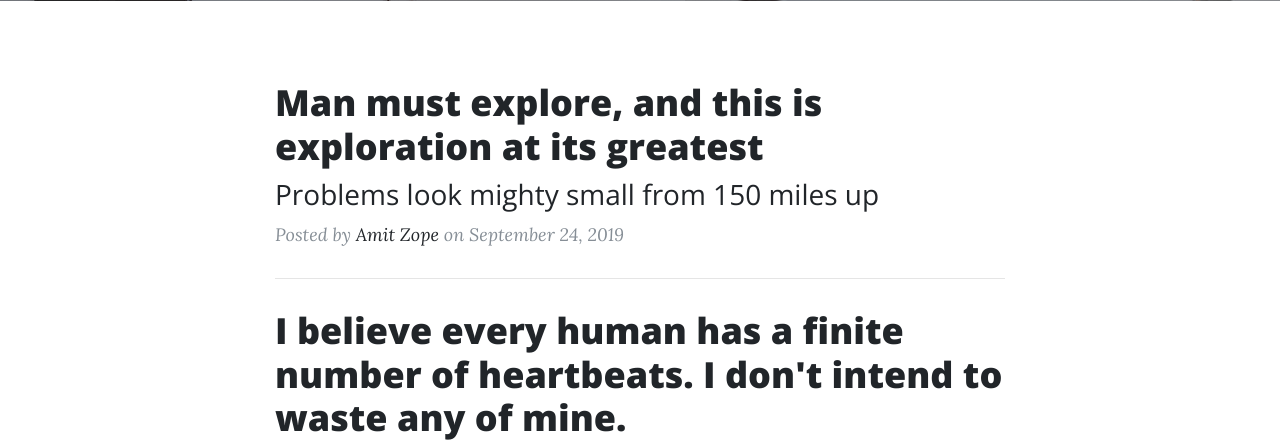
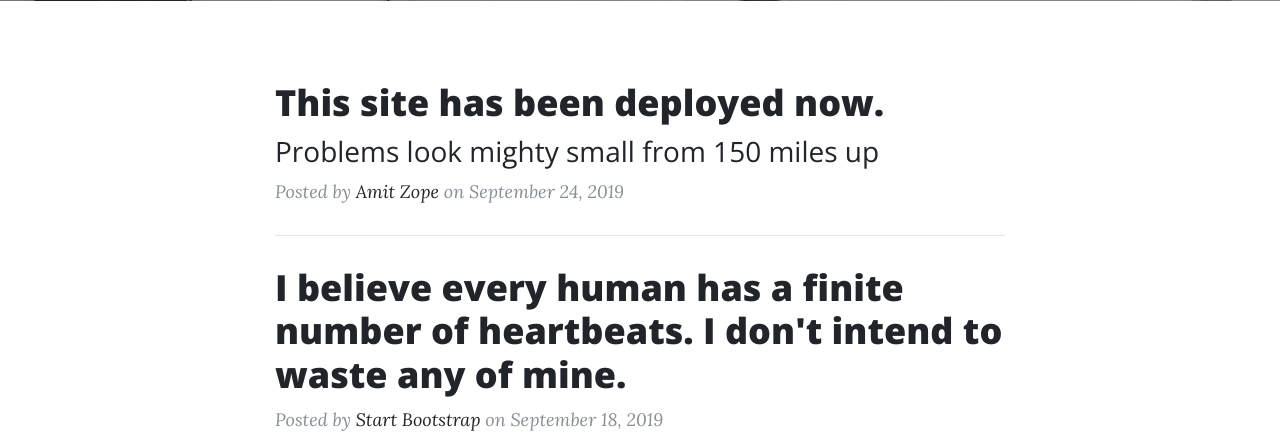
Before and after one commit to amitsat27/Azure-APP, a Flask app: page / in a window 1280 px wide. Shown: the part 531-972 px from the top of the page. Run offline with Flask 2, Linux system fonts and the light colour scheme; some libraries are stand-ins or nearby versions.

Commit message:
app.py changed

```diff
--- a/templates/index.html
+++ b/templates/index.html
@@ -25,7 +25,7 @@
         <div class="post-preview">
           <a href="post.html">
             <h2 class="post-title">
-              Man must explore, and this is exploration at its greatest
+              This site has been deployed now.
             </h2>
             <h3 class="post-subtitle">
               Problems look mighty small from 150 miles up
```
